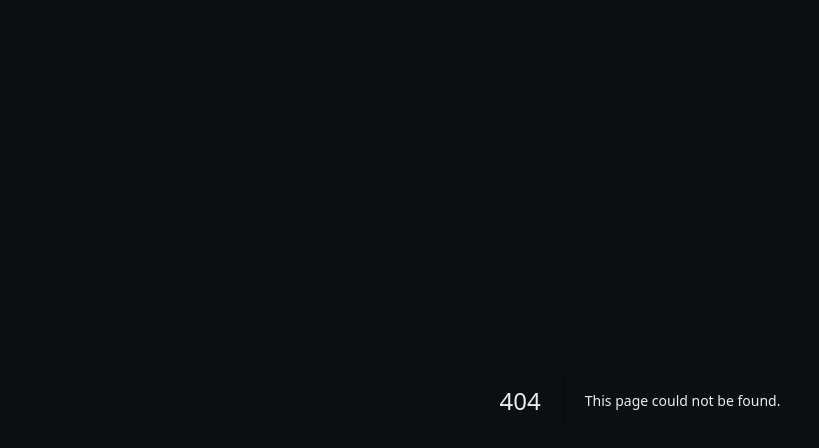
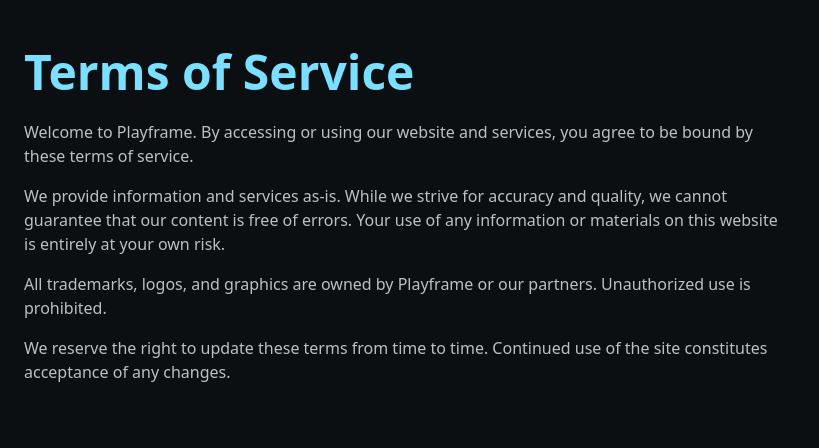
Before and after one commit to LarionS/Playframe, a Next.js app: page /terms in a window 1280 px wide. Before the commit this address had no page. Shown: the top 448 px of the page, without its empty margins (0-819 px from the left). Built offline with nearby package versions, Linux system fonts and the light colour scheme.

Commit message:
feat: add terms of service page

```diff
--- /dev/null
+++ b/src/app/terms/page.tsx
@@ -0,0 +1,27 @@
+import type { Metadata } from 'next';
+
+export const metadata: Metadata = {
+  title: 'Terms of Service | Playframe',
+  description: 'Understand the terms and conditions of working with Playframe.',
+};
+
+export default function Terms() {
+  return (
+    <main className="bg-ink min-h-screen text-cloud px-6 py-12">
+      <h1 className="text-4xl md:text-5xl font-bold mb-6 text-accent">Terms of Service</h1>
+      <p className="mb-4 text-cloud/80 max-w-3xl">
+        Welcome to Playframe. By accessing or using our website and services, you agree to be bound by these terms of service.
+      </p>
+      <p className="mb-4 text-cloud/80 max-w-3xl">
+        We provide information and services as-is. While we strive for accuracy and quality, we cannot guarantee that our content is free of errors.
+        Your use of any information or materials on this website is entirely at your own risk.
+      </p>
+      <p className="mb-4 text-cloud/80 max-w-3xl">
+        All trademarks, logos, and graphics are owned by Playframe or our partners. Unauthorized use is prohibited.
+      </p>
+      <p className="mb-4 text-cloud/80 max-w-3xl">
+        We reserve the right to update these terms from time to time. Continued use of the site constitutes acceptance of any changes.
+      </p>
+    </main>
+  );
+}
```
